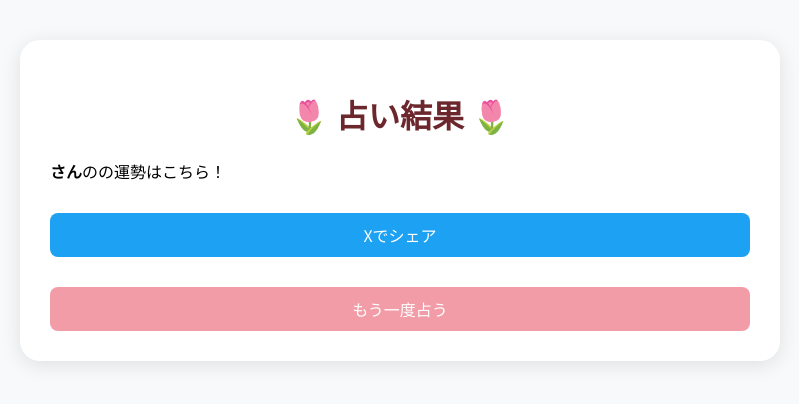
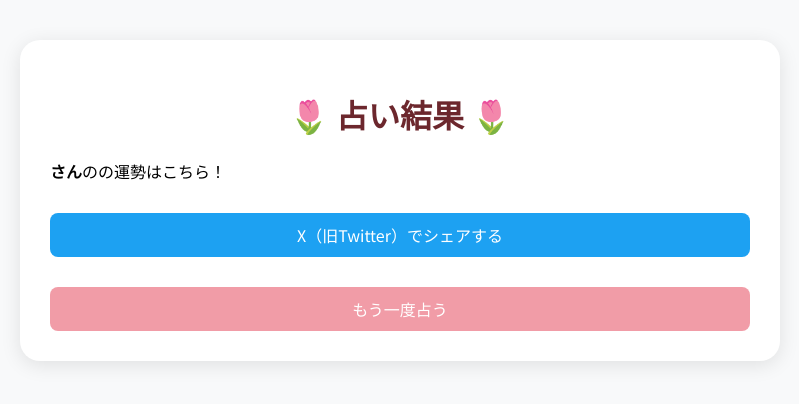
Before and after one commit to iyadomiran/python-apps, a Flask app: template templates/result.html in a window 1280 px wide. Shown: the top 404 px of the page, without its empty margins (240-1039 px from the left). Run offline with Flask 3, Linux system fonts and the light colour scheme; the template is opened without the code that fills it, so the values that code supplies are empty.

Commit message:
Add Flask version of fortune app

```diff
--- a/templates/result.html
+++ b/templates/result.html
@@ -36,7 +36,7 @@
                 class="button"
                 style="background-color:#1DA1F2; color: white; padding: 10px 20px; border-radius: 8px; text-decoration: none;"
             >
-                Xでシェア
+                X（旧Twitter）でシェアする
             </a>
         </div>
 
```
